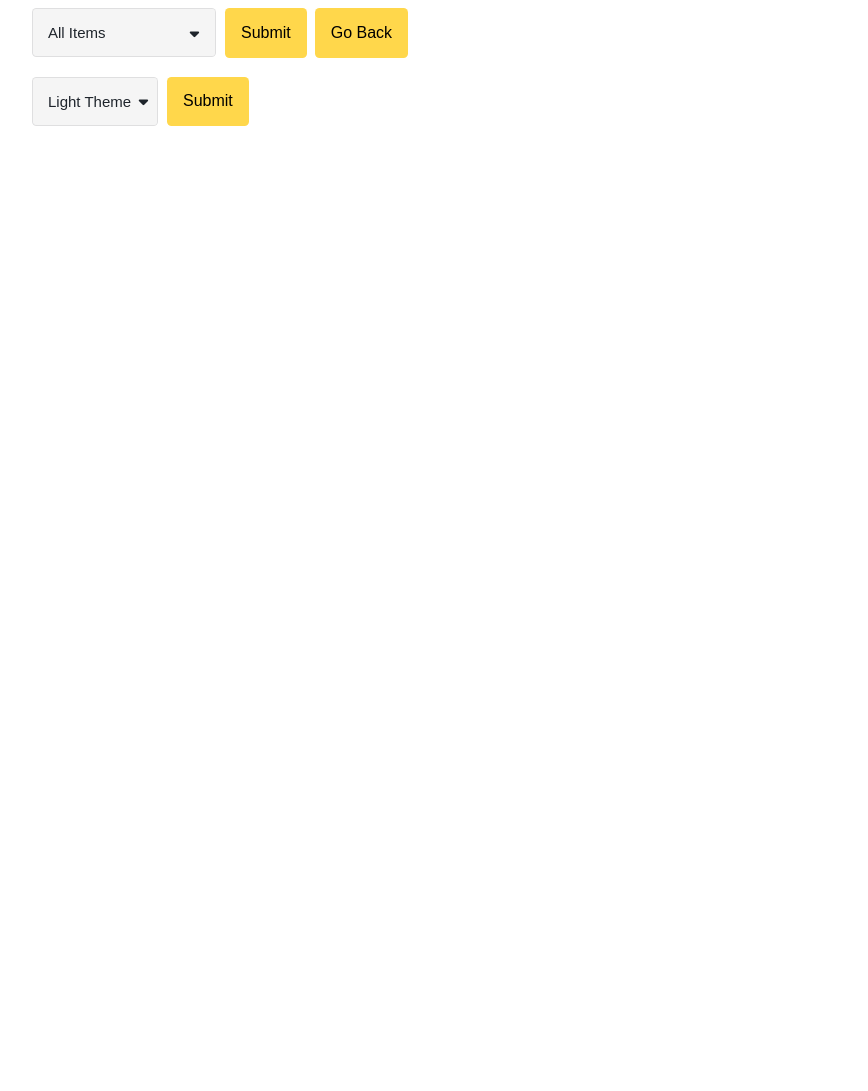
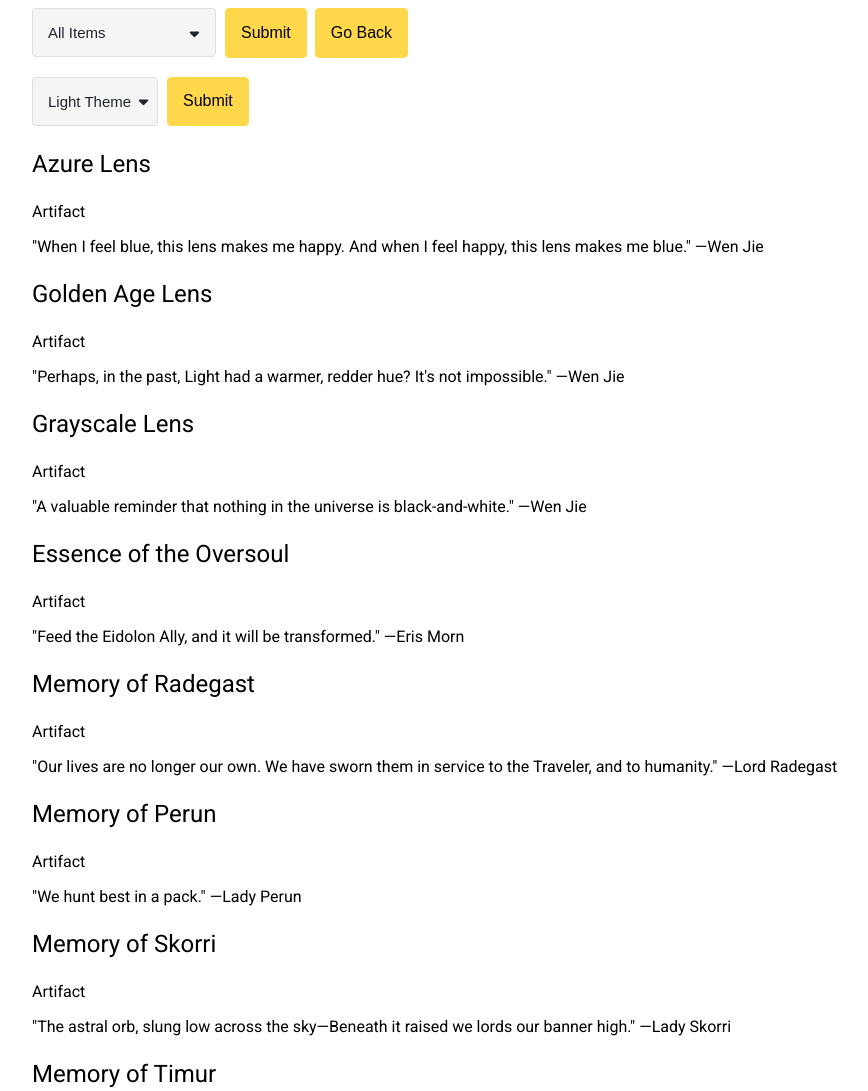
Before and after one commit to darkstarteam/destinyflavortext, a plain HTML site: page lists.html in a window 1280 px wide. Shown: the top 1091 px of the page, without its empty margins (128-996 px from the left). Before the commit the page ends 800 px from the top, so only its background shows below. Drawn offline with Linux system fonts and the light colour scheme; no server answers; files whose address does not match are found by name.

Commit message:
derp, remove minified js

```diff
--- a/lists.html
+++ b/lists.html
@@ -24,7 +24,7 @@
         </script>
         <script src="js/jquery-3.2.1.min.js"></script>
         <script src="https://use.fontawesome.com/b28bdd3e8c.js"></script>
-        <script src="js/flavortext.min.js"></script>
+        <script src="js/flavortext.js"></script>
 
         <div class="container">
                 <div class="type-filter"><select id="filter_type" name="type">
```
